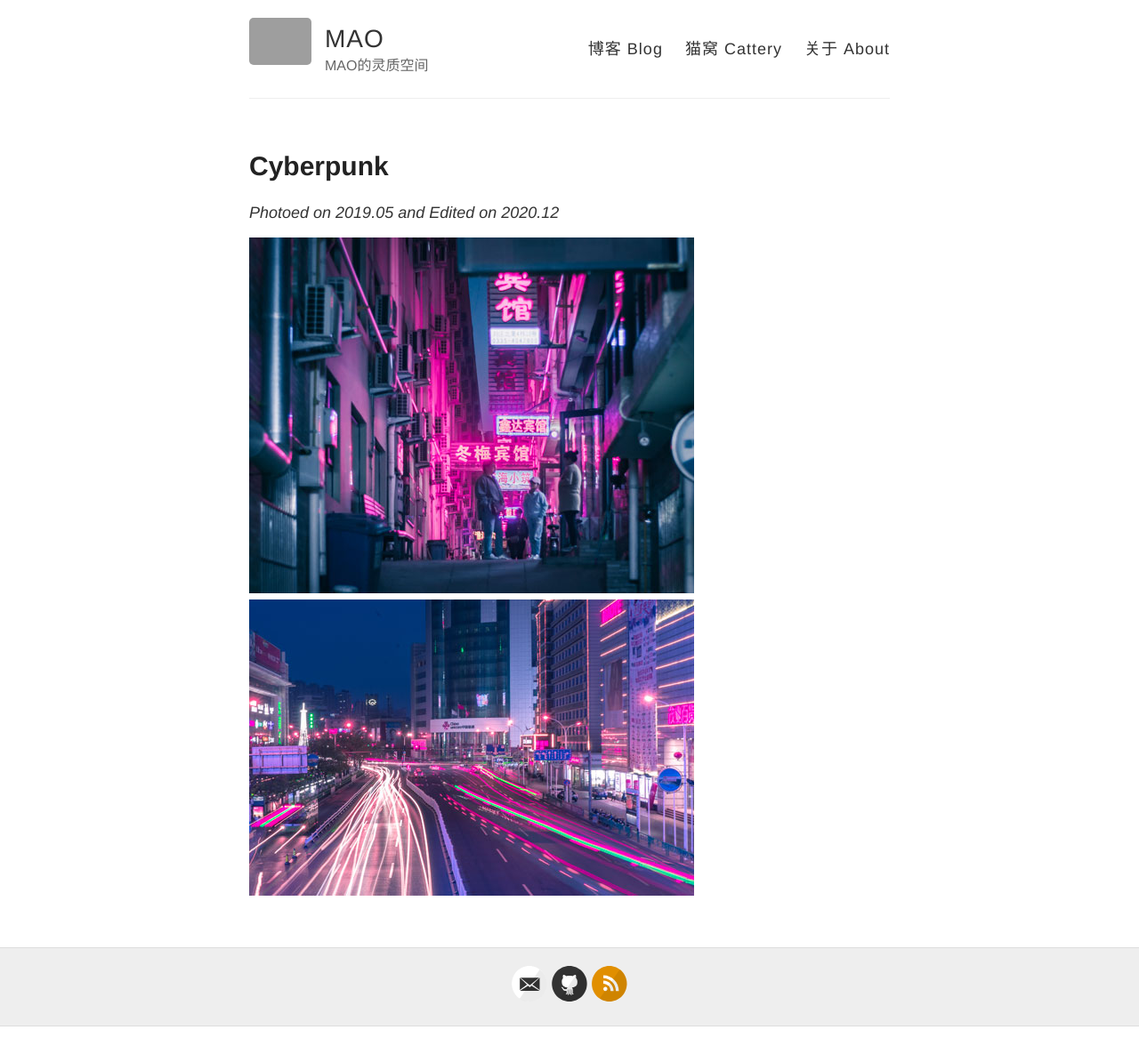
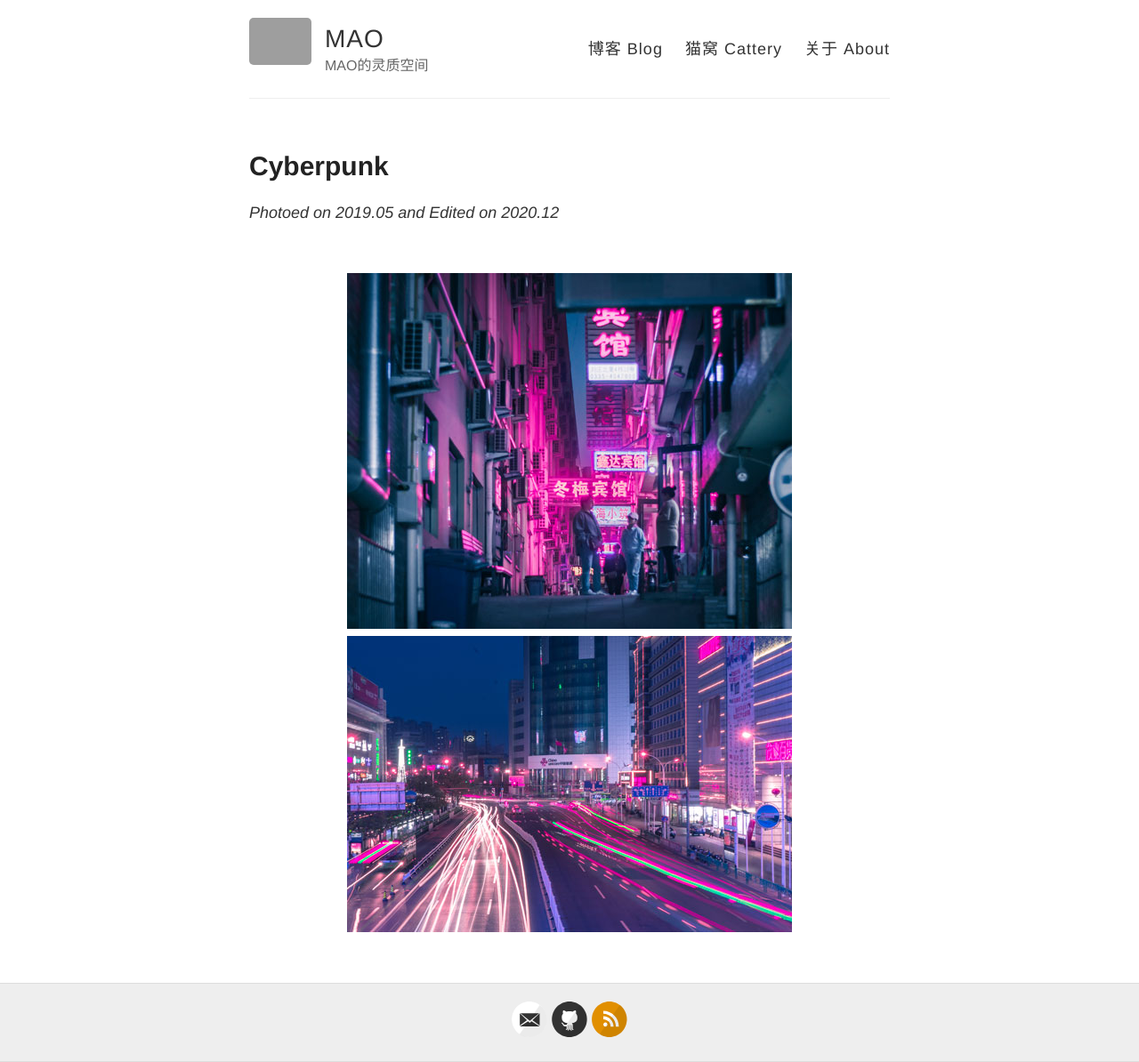
Before and after one commit to RuifMaxx/formalweb, a Jekyll site: the page built from _photo/qinghuangdao.md, in a window 1280 px wide. Shown: the whole page at 89% size. Built offline with Jekyll 4.4.1, drawn with Linux system fonts in a browser that asks for light colours; before the commit the page ends 1154 px from its top, so only the background shows below that; grey boxes are pictures that could not be loaded.

Commit message:
Update qinghuangdao.md

```diff
--- a/_photo/qinghuangdao.md
+++ b/_photo/qinghuangdao.md
@@ -5,5 +5,12 @@
 
 *Photoed on 2019.05 and Edited on 2020.12*
 
-![_config.yml]({{ site.baseurl }}/images/qinghuangdao/A.jpg#pic_center)
-![_config.yml]({{ site.baseurl }}/images/qinghuangdao/B.jpg#pic_center)
+<br/>
+
+<div align="center">
+   <img src="https://ruifmaxx.github.io//images/qinghuangdao/A.jpg" style="zoom:100%" />
+
+   <br/>
+
+   <img src="https://ruifmaxx.github.io//images/qinghuangdao/B.jpg" style="zoom:100%" />
+</div>
```
